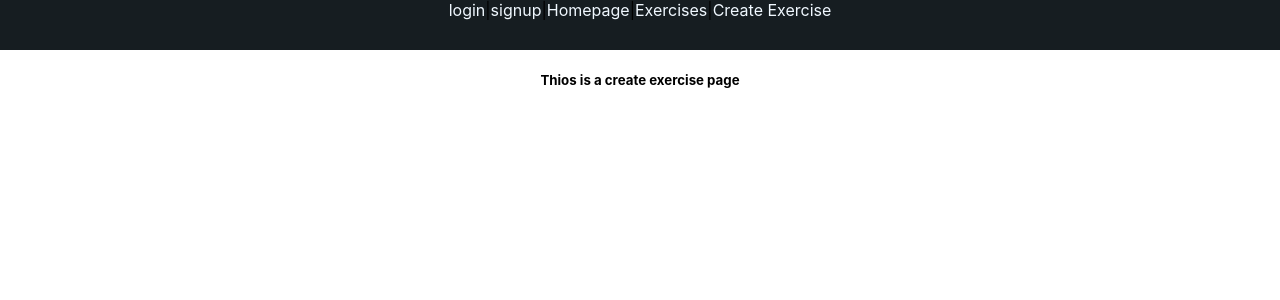
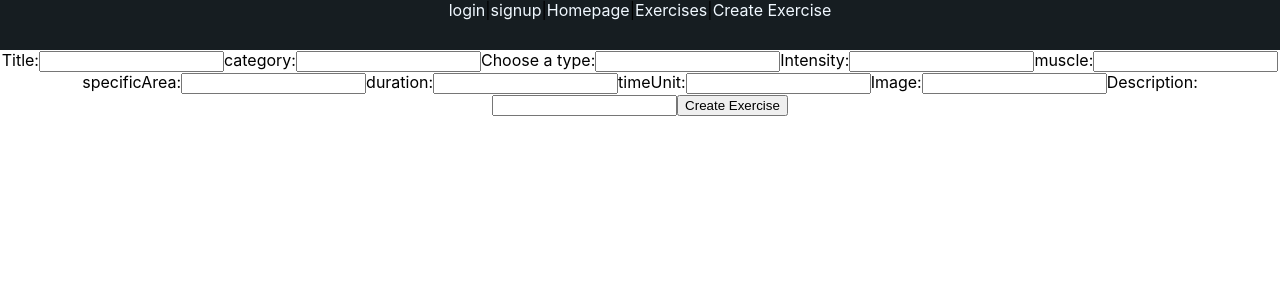
Before and after one commit to Jose-Serhii/exercise-planner-client, a React (Create React App) app: page /create-exercise in a window 1280 px wide. Shown: the top 300 px of the page. Built offline with nearby package versions, Linux system fonts and the light colour scheme.

Commit message:
working on the forms

```diff
--- a/src/components/exercises/CreateExercise.js
+++ b/src/components/exercises/CreateExercise.js
@@ -1,7 +1,113 @@
-function CreateExercise() {
+
+import { useState } from "react";
+import axios from "axios";
+
+const API_URL = "http://localhost:5005";
+
+
+
+function CreateExercise(props) {
+  const [title, setTitle] = useState("");
+  const [category, setCategory] = useState("");
+  const [type, setType] = useState("");
+  const [intensity, setIntensity] = useState("");
+  const [muscle, setMuscle] = useState("");
+  const [specificArea, setSpecificArea] = useState("");
+  const [duration, setDuration] = useState("");
+  const [timeUnit, setTimeUnit] = useState("");
+  const [imageUrl, setTimageUrl] = useState("");
+  const [description, setDescription] = useState("");
+
+
+
+  const handleSubmit = (e) => {
+    e.preventDefault();
+    const requestBody = { title, type, intensity, muscle, specificArea, duration, timeUnit, imageUrl, description };
+
+    const storedToken = localStorage.getItem('authToken');
+
+
+    axios
+      .post(
+        `${API_URL}/api/exercises`,
+        requestBody,
+        { headers: { Authorization: `Bearer ${storedToken}` } }
+      )
+      .then((response) => {
+
+        setTitle("");
+        setCategory("");
+        setType("");
+        setIntensity("");
+        setMuscle("");
+        setSpecificArea("");
+        setDuration("");
+        setTimeUnit("");
+        setTimageUrl("");
+        setDescription("");
+
+
+        props.refreshExercise();
+      })
+      .catch((error) => console.log(error));
+  };
+
+
+
+
+
+
+
   return (
     <>
-      <h5>Thios is a create exercise page</h5>
+      <div>
+        <form onSubmit={handleSubmit} id="exform">
+          <label>Title:</label>
+          <input
+            type="text" name="title" value={title} onChange={(e) => setTitle(e.target.value)} />
+
+          <label>category:</label>
+          <input
+            type="text" name="category" value={category} onChange={(e) => setCategory(e.target.value)} />
+
+          <label>Choose a type:</label>
+          <input
+            type="text" name="type" value={type} onChange={(e) => setType(e.target.value)} />
+
+          <label>Intensity:</label>
+          <input
+            type="text" name="intensity" value={intensity} onChange={(e) => setIntensity(e.target.value)} />
+
+          <label>muscle:</label>
+          <input
+            type="text" name="muscle" value={muscle} onChange={(e) => setMuscle(e.target.value)} />
+
+          <label>specificArea:</label>
+          <input
+            type="text" name="specificArea" value={specificArea} onChange={(e) => setSpecificArea(e.target.value)} />
+
+          <label>duration:</label>
+          <input
+            type="text" name="duration" value={duration} onChange={(e) => setDuration(e.target.value)} />
+
+          <label>timeUnit:</label>
+          <input
+            type="text" name="timeUnit" value={timeUnit} onChange={(e) => setTimeUnit(e.target.value)} />
+
+          <label>Image:</label>
+          <input
+            type="text" name="imageUrl" value={imageUrl} onChange={(e) => setTimageUrl(e.target.value)} />
+
+          <label>Description:</label>
+          <input
+            type="text" name="description" value={description} onChange={(e) => setDescription(e.target.value)} />
+
+          <button type="submit">Create Exercise</button>
+
+
+        </form>
+
+      </div>
     </>
   );
 }
```
